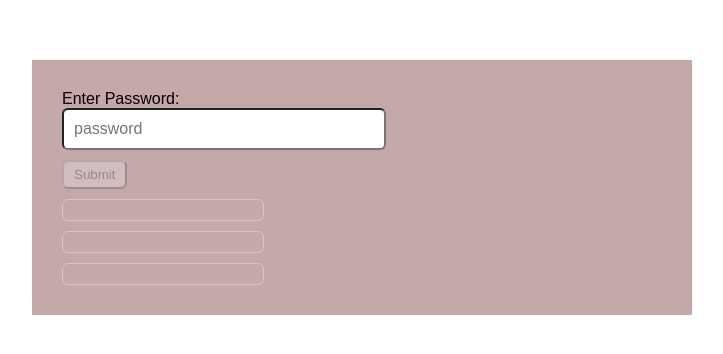
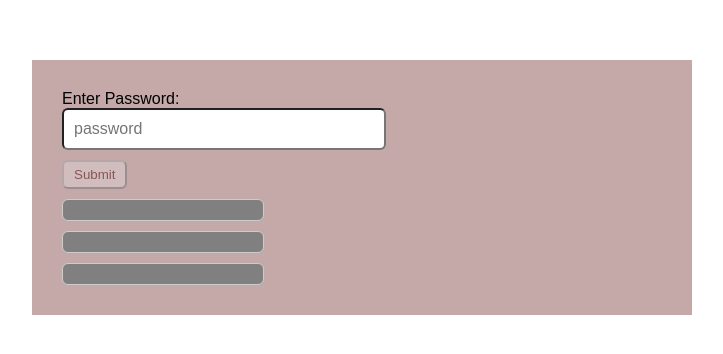
Before and after one commit to Tetiana892/test-angular, an Angular app in the folder my-app/: page / in a window 1280 px wide. Shown: the part 148-502 px from the top of the page, without its empty margins (176-899 px from the left). Built offline with nearby package versions, Linux system fonts and the light colour scheme.

Commit message:
update app.components

```diff
--- a/my-app/src/app/app.component.html
+++ b/my-app/src/app/app.component.html
@@ -5,59 +5,39 @@
     id="passwordInput"
     placeholder="password"
     formControlName="password"
-    oninput="checkPasswordStrength()"
+    (input)="checkPasswordStrength()"
   />
   <div class="card-action">
     <button class="btn" type="submit" [disabled]="!form.valid">Submit</button>
   </div>
-  <div class="strength-section" id="section1"></div>
-  <div class="strength-section" id="section2"></div>
-  <div class="strength-section" id="section3"></div>
+  <div
+    class="strength-section"
+    id="section1"
+    [ngClass]="{
+      gray: passwordStrength === 'empty',
+      red: passwordStrength === 'easy',
+      yellow: passwordStrength === 'medium',
+      green: passwordStrength === 'strong'
+    }"
+  ></div>
+  <div
+    class="strength-section"
+    id="section2"
+    [ngClass]="{
+      gray: passwordStrength === 'empty',
+      red: passwordStrength === 'easy',
+      yellow: passwordStrength === 'medium',
+      green: passwordStrength === 'strong'
+    }"
+  ></div>
+  <div
+    class="strength-section"
+    id="section3"
+    [ngClass]="{
+      gray: passwordStrength === 'empty',
+      red: passwordStrength === 'easy',
+
+      green: passwordStrength === 'strong'
+    }"
+  ></div>
 </form>
-
-<script>
-  function checkPasswordStrength() {
-    const passwordInput = document.getElementById("passwordInput");
-    const section1 = document.getElementById("section1");
-    const section2 = document.getElementById("section2");
-    const section3 = document.getElementById("section3");
-
-    const password = passwordInput.value;
-
-    if (password.length === 0) {
-      section1.style.backgroundColor =
-        section2.style.backgroundColor =
-        section3.style.backgroundColor =
-          "gray";
-    } else if (password.length < 8) {
-      section1.style.backgroundColor =
-        section2.style.backgroundColor =
-        section3.style.backgroundColor =
-          "red";
-    } else {
-      // Check for password strength
-      const hasLetters = /[a-zA-Z]/.test(password);
-      const hasDigits = /\d/.test(password);
-      const hasSymbols = /[^a-zA-Z0-9]/.test(password);
-
-      if (hasLetters && hasDigits && hasSymbols) {
-        section1.style.backgroundColor =
-          section2.style.backgroundColor =
-          section3.style.backgroundColor =
-            "green";
-      } else if (
-        (hasLetters && hasDigits) ||
-        (hasLetters && hasSymbols) ||
-        (hasDigits && hasSymbols)
-      ) {
-        section1.style.backgroundColor = section2.style.backgroundColor =
-          "yellow";
-        section3.style.backgroundColor = "gray";
-      } else {
-        section1.style.backgroundColor = "red";
-        section2.style.backgroundColor = section3.style.backgroundColor =
-          "gray";
-      }
-    }
-  }
-</script>
--- a/my-app/src/app/app.component.ts
+++ b/my-app/src/app/app.component.ts
@@ -1,14 +1,18 @@
 import { Component } from '@angular/core';
-import { FormControl, FormGroup } from '@angular/forms';
-import { Validators } from '@angular/forms';
-import { ReactiveFormsModule } from '@angular/forms';
+import {
+  FormControl,
+  FormGroup,
+  Validators,
+  ReactiveFormsModule,
+} from '@angular/forms';
+import { NgClass } from '@angular/common';
 
 @Component({
   standalone: true,
   selector: 'app-root',
   templateUrl: './app.component.html',
   styleUrl: './app.component.scss',
-  imports: [ReactiveFormsModule],
+  imports: [ReactiveFormsModule, NgClass],
 })
 export class AppComponent {
   form: FormGroup = new FormGroup({
@@ -17,7 +21,41 @@ export class AppComponent {
       Validators.minLength(8),
     ]),
   });
+  passwordStrength: 'empty' | 'easy' | 'medium' | 'strong' = 'empty';
+
   onSubmit() {
     console.log(this.form.value);
+    // this.resetStrength();
+    this.form.reset();
   }
+
+  checkPasswordStrength() {
+    const passwordControl = this.form.get('password');
+
+    if (!passwordControl) {
+      return;
+    }
+    const password = passwordControl.value;
+
+    if (!password || password.length < 8) {
+      // Если пароль пустой или менее 8 символов, все разделы красные
+      this.passwordStrength = 'easy';
+    } else if (
+      /[a-zA-Z]/.test(password) &&
+      /[0-9]/.test(password) &&
+      /[^a-zA-Z0-9]/.test(password)
+    ) {
+      // Если пароль содержит буквы, цифры и символы, он надежный (все разделы зеленые)
+      this.passwordStrength = 'strong';
+    } else if (/[a-zA-Z]/.test(password) && /[0-9]/.test(password)) {
+      // Если пароль содержит буквы и цифры, он средний (первые два раздела желтые, последний серый)
+      this.passwordStrength = 'medium';
+    } else {
+      // В противном случае пароль простой (первый раздел красный, остальные серые)
+      this.passwordStrength = 'easy';
+    }
+  }
+  // resetStrength() {
+  //   this.passwordStrength = 'empty';
+  // }
 }
--- a/my-app/src/styles.scss
+++ b/my-app/src/styles.scss
@@ -7,7 +7,6 @@ body {
 .card {
   display: flex;
   flex-direction: column;
-  //   text-align: center;
   background-color: #c5a8a8;
   padding: 30px;
   width: 600px;
@@ -46,4 +45,20 @@ body {
   margin-top: 10px;
   padding: 5px 10px;
   border-radius: 6px;
+  color: #885555;
 }
+.gray {
+  background-color: gray;
+}
+
+.red {
+  background-color: red;
+}
+
+.yellow {
+  background-color: yellow;
+}
+
+.green {
+  background-color: green;
+}
```
